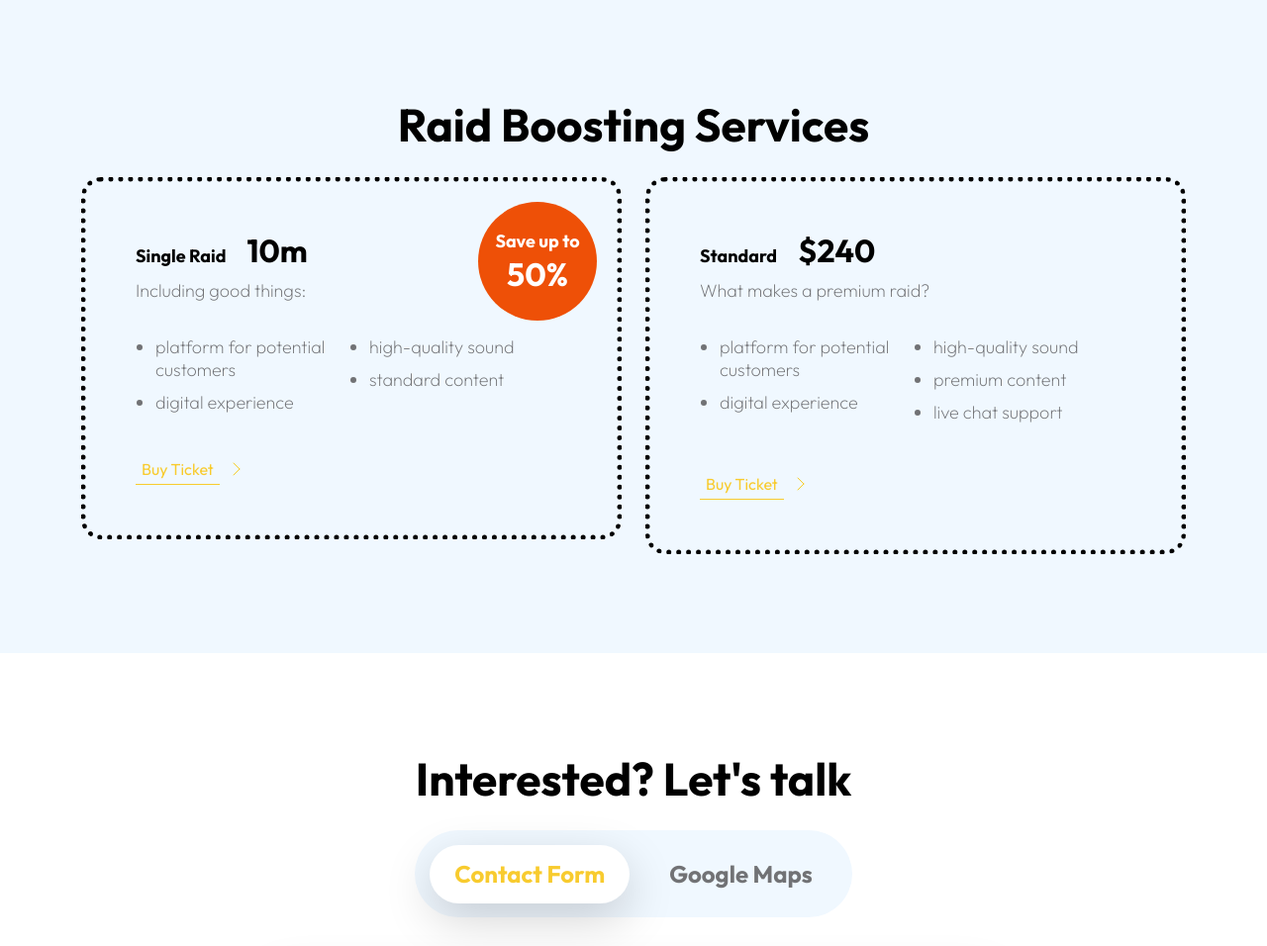
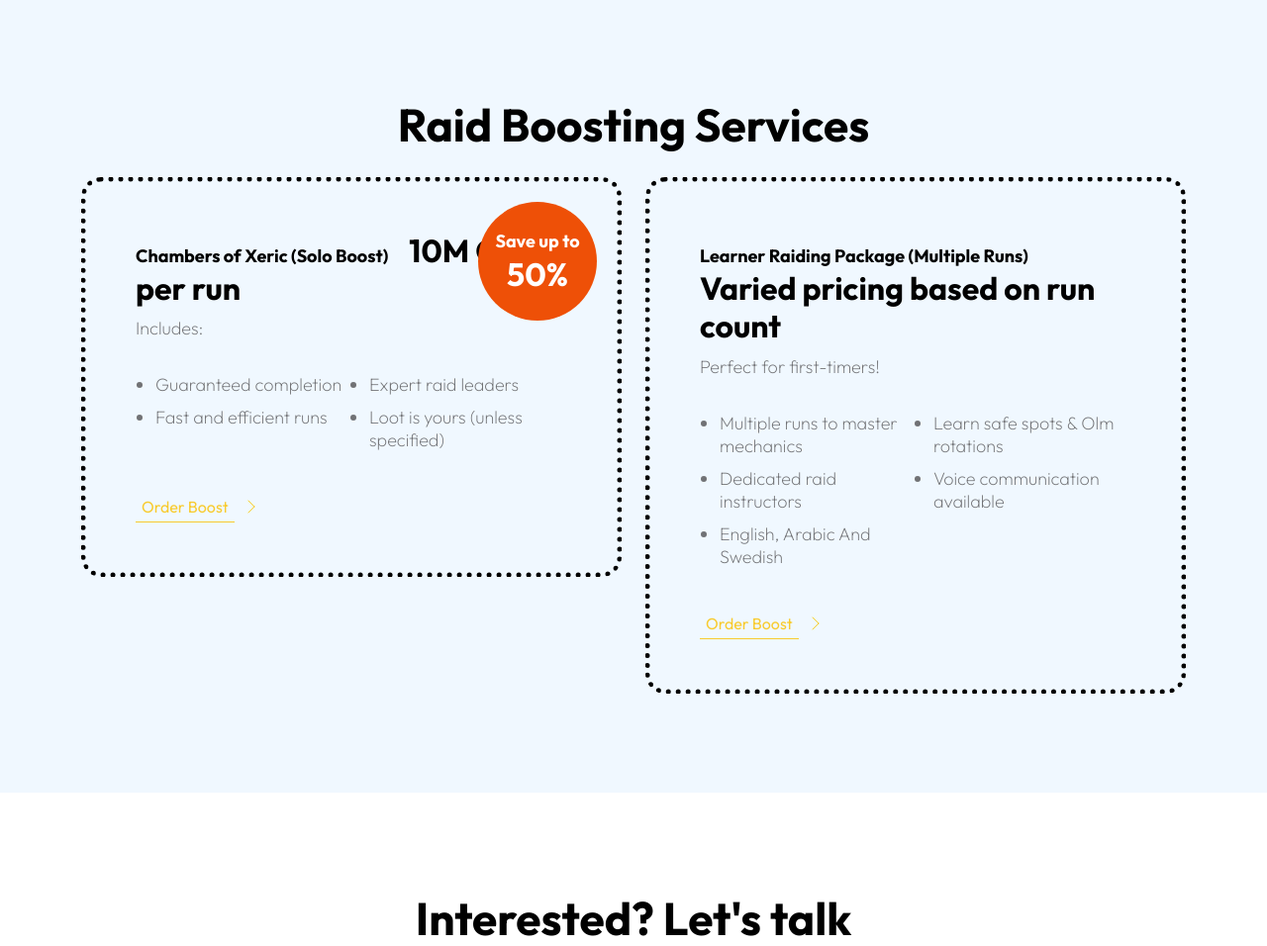
Before and after one commit to Isak-Landin/j8iraids, a Flask app: page / in a window 1280 px wide. Shown: the part 3995-4951 px from the top of the page at 99% size. Run offline with Flask 3, Linux system fonts and the light colour scheme; some libraries are stand-ins or nearby versions.

Commit message:
Auto commit

```diff
--- a/static/templates/index.html
+++ b/static/templates/index.html
@@ -572,26 +572,26 @@
                             <div class="pricing-thumb">
                                 <div class="d-flex">
                                     <div>
-                                        <h3><small>Single Raid</small> 10m</h3>
+                                        <h3><small>Chambers of Xeric (Solo Boost)</small> 10M GP per run</h3>
 
-                                        <p>Including good things:</p>
+                                        <p>Includes:</p>
                                     </div>
 
                                     <p class="pricing-tag ms-auto">Save up to <span>50%</span></p>
                                 </div>
 
                                 <ul class="pricing-list mt-3">
-                                    <li class="pricing-list-item">platform for potential customers</li>
+                                    <li class="pricing-list-item">Guaranteed completion</li>
 
-                                    <li class="pricing-list-item">digital experience</li>
+                                    <li class="pricing-list-item">Fast and efficient runs</li>
 
-                                    <li class="pricing-list-item">high-quality sound</li>
+                                    <li class="pricing-list-item">Expert raid leaders</li>
 
-                                    <li class="pricing-list-item">standard content</li>
+                                    <li class="pricing-list-item">Loot is yours (unless specified)</li>
                                 </ul>
                                 <!--ticket.html-->
                                 <a class="link-fx-1 color-contrast-higher mt-4" href="#">
-                                    <span>Buy Ticket</span>
+                                    <span>Order Boost</span>
                                     <svg class="icon" viewBox="0 0 32 32" aria-hidden="true"><g fill="none" stroke="currentColor" stroke-linecap="round" stroke-linejoin="round"><circle cx="16" cy="16" r="15.5"></circle><line x1="10" y1="18" x2="16" y2="12"></line><line x1="16" y1="12" x2="22" y2="18"></line></g></svg>
                                 </a>
                             </div>
@@ -601,26 +601,26 @@
                             <div class="pricing-thumb">
                                 <div class="d-flex">
                                     <div>
-                                        <h3><small>Standard</small> $240</h3>
+                                        <h3><small>Learner Raiding Package (Multiple Runs)</small> Varied pricing based on run count</h3>
 
-                                        <p>What makes a premium raid?</p>
+                                        <p>Perfect for first-timers!</p>
                                     </div>
                                 </div>
 
                                 <ul class="pricing-list mt-3">
-                                    <li class="pricing-list-item">platform for potential customers</li>
+                                    <li class="pricing-list-item">Multiple runs to master mechanics</li>
 
-                                    <li class="pricing-list-item">digital experience</li>
+                                    <li class="pricing-list-item">Dedicated raid instructors</li>
 
-                                    <li class="pricing-list-item">high-quality sound</li>
+                                    <li class="pricing-list-item">English, Arabic And Swedish</li>
 
-                                    <li class="pricing-list-item">premium content</li>
+                                    <li class="pricing-list-item">Learn safe spots & Olm rotations</li>
 
-                                    <li class="pricing-list-item">live chat support</li>
+                                    <li class="pricing-list-item">Voice communication available</li>
                                 </ul>
                                 <!--ticket.html-->
                                 <a class="link-fx-1 color-contrast-higher mt-4" href="#">
-                                    <span>Buy Ticket</span>
+                                    <span>Order Boost</span>
                                     <svg class="icon" viewBox="0 0 32 32" aria-hidden="true"><g fill="none" stroke="currentColor" stroke-linecap="round" stroke-linejoin="round"><circle cx="16" cy="16" r="15.5"></circle><line x1="10" y1="18" x2="16" y2="12"></line><line x1="16" y1="12" x2="22" y2="18"></line></g></svg>
                                 </a>
                             </div>
```
